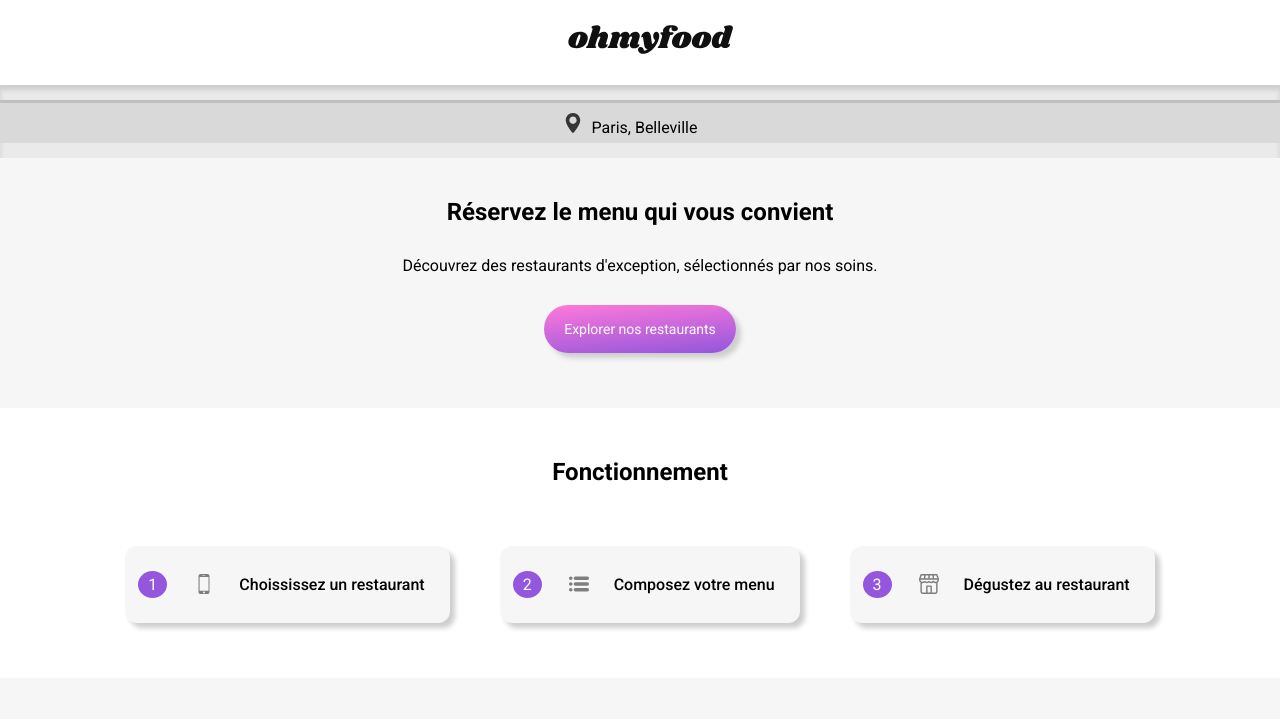
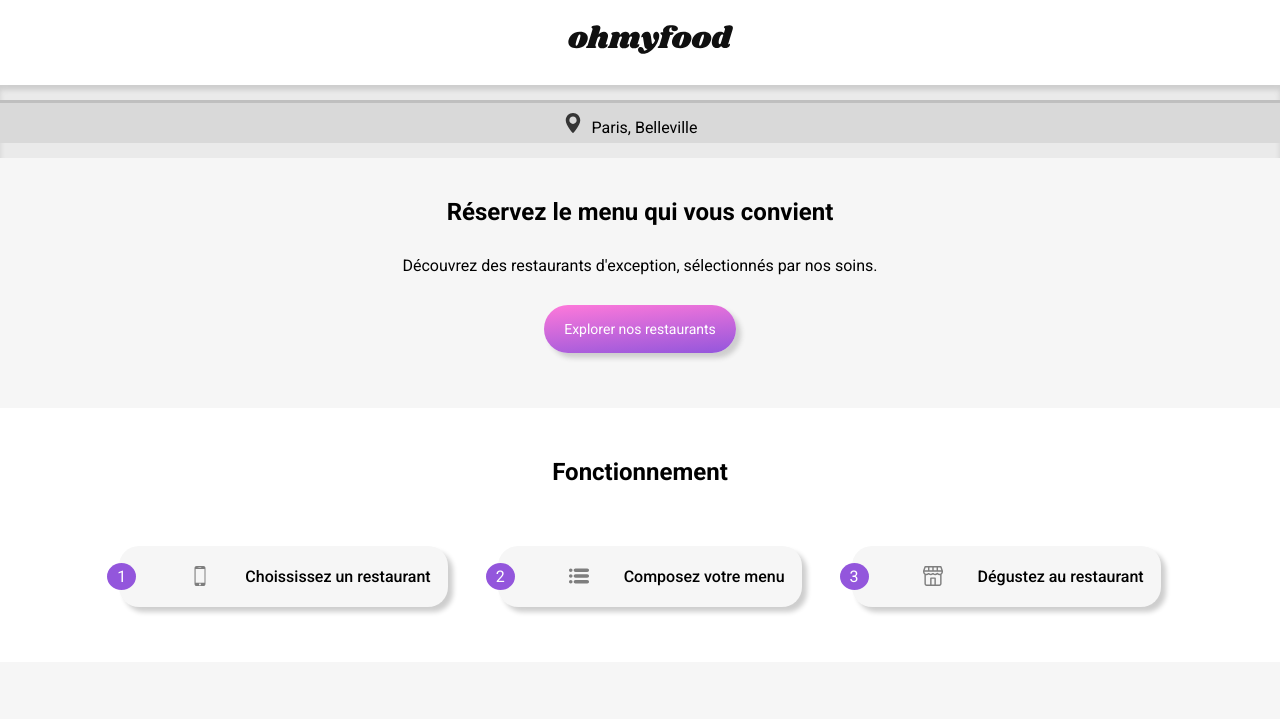
Before and after one commit to FadiOC78/Fadishahad_3_12012021, a website: page index.html in a window 1280 px wide. Shown: the top 719 px of the page. Drawn offline with Linux system fonts and the light colour scheme; a web font is replaced by a local one.

Commit message:
nouvelle modification

```diff
--- a/index.html
+++ b/index.html
@@ -73,7 +73,7 @@
           <p class="functioning__circle">1</p>
           <svg
             class="functioning__logo"
-            width="20"
+            width="40"
             height="20"
             x="0"
             y="0"
@@ -95,7 +95,7 @@
           <p class="functioning__circle">2</p>
           <svg
             class="functioning__logo"
-            width="20"
+            width="40"
             height="20"
             x="0"
             y="0"
@@ -143,7 +143,7 @@
           <p class="functioning__circle">3</p>
           <svg
             class="functioning__logo"
-            width="20"
+            width="40"
             height="20"
             x="0"
             y="0"
--- a/style-desktop.css
+++ b/style-desktop.css
@@ -1,7 +1,6 @@
 @media screen and (max-width: 3000px) and (min-width:611px){
     body{
         font-family: "Roboto", sans-serif;
-        max-width: 1440px;
         margin-left: auto;
         margin-right: auto;
         box-shadow: 1px 1px 50px 25px black;
--- a/style.css
+++ b/style.css
@@ -175,7 +175,6 @@ h1 {
 
 body {
   font-family: "Roboto", sans-serif;
-  max-width: 320px;
   margin-left: auto;
   margin-right: auto;
   box-shadow: 1px 1px 50px 25px black;
@@ -478,9 +477,9 @@ body {
 }
 .functioning__bouton {
   background-color: #f6f6f6;
-  border-radius: 12px;
+  border-radius: 20px;
   margin: 25px;
-  padding: 25px;
+  padding: 17px;
   cursor: pointer;
   transition: ease 0.4s;
 }
@@ -504,7 +503,7 @@ body {
   border-radius: 50%;
   color: #ffffff;
   position: relative;
-  left: -12px;
+  left: -29px;
 }
 
 /*restaurants*/
```
